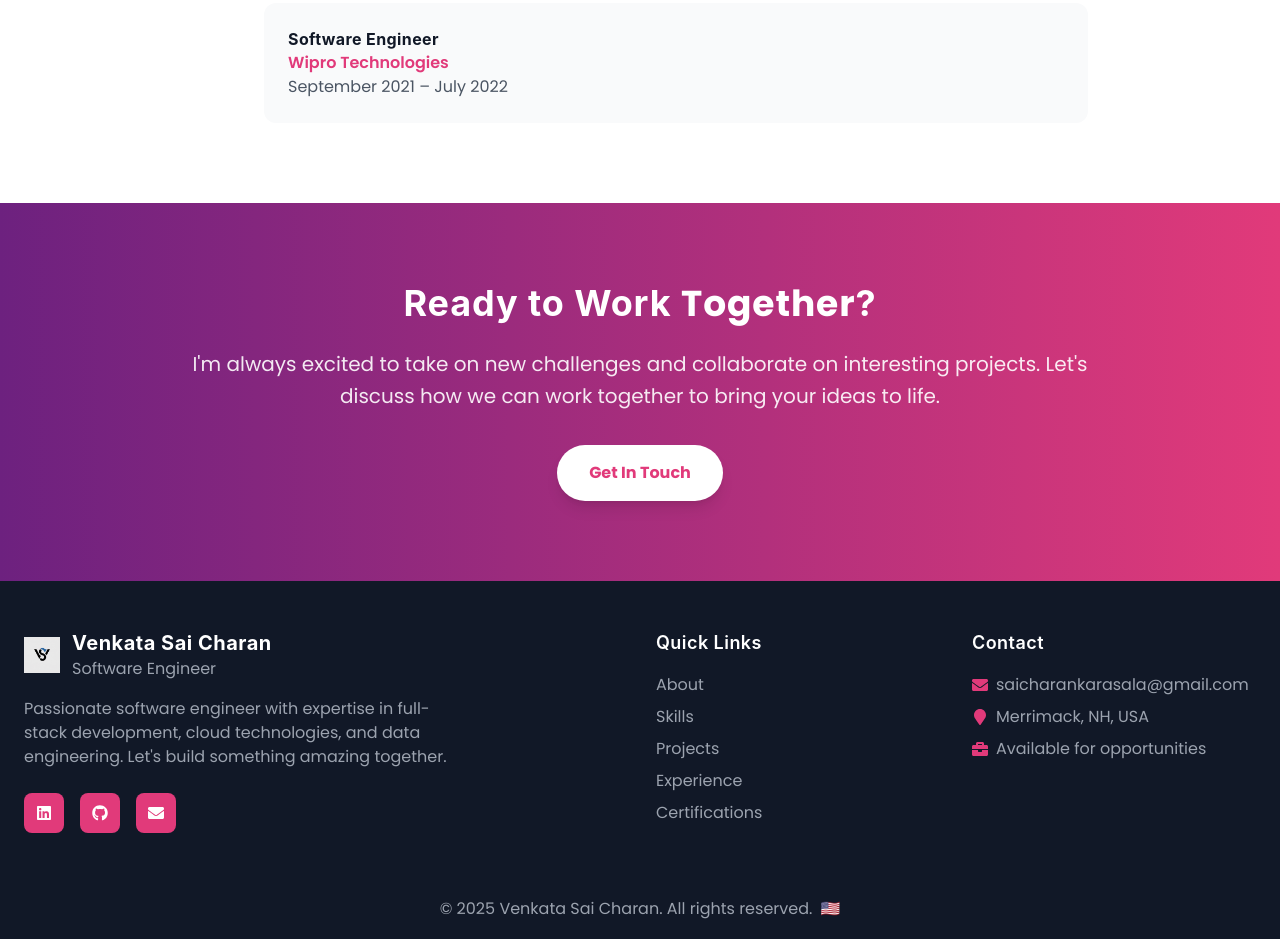
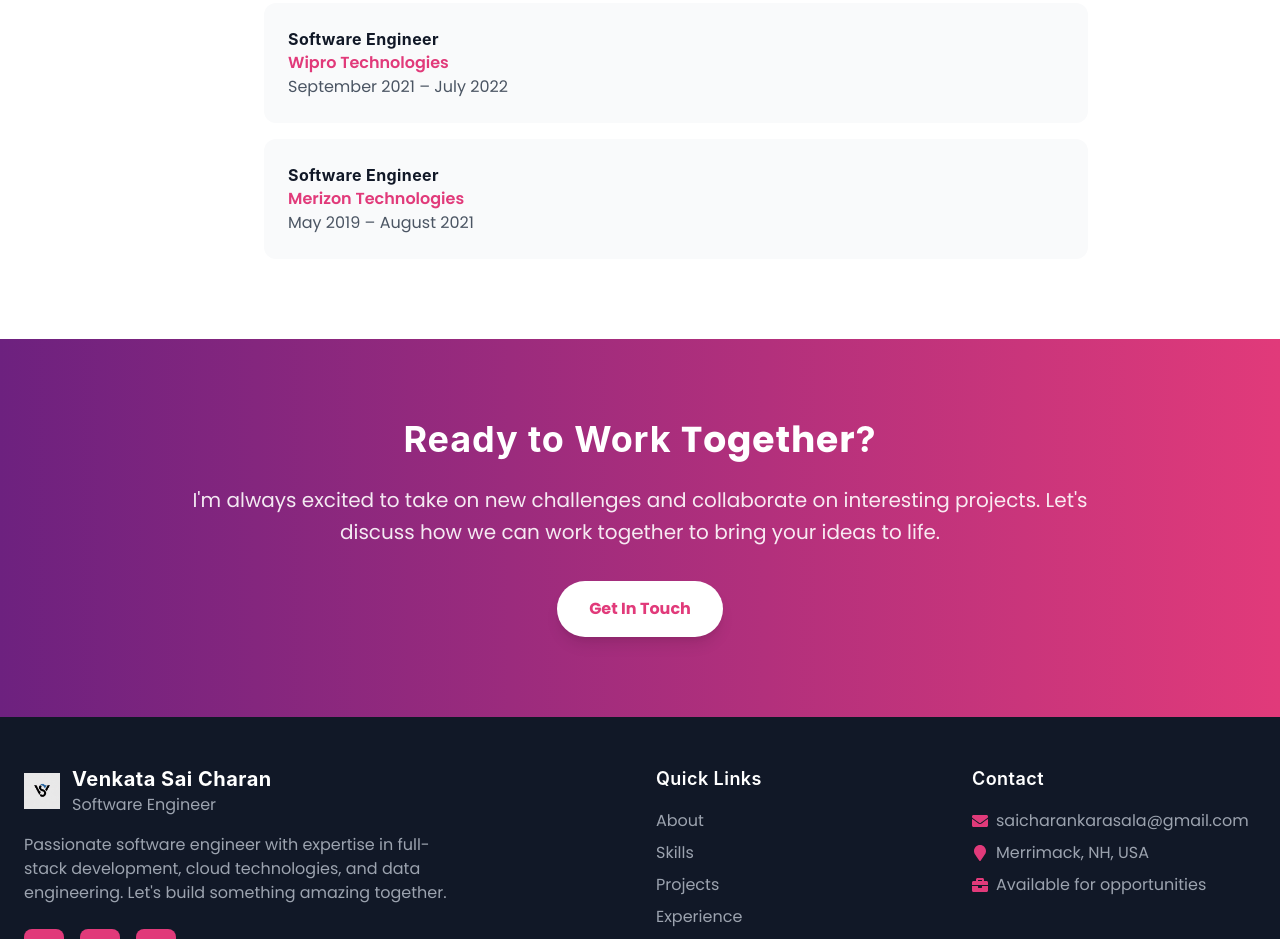
Before and after one commit to saicharankarasala/sai-charan-website, a React (Vite) app: page /about in a window 1280 px wide. Shown: the part 3120-4059 px from the top of the page. Built offline with nearby package versions, Linux system fonts and the light colour scheme.

Commit message:
Add comprehensive SEO improvements: favicon, meta tags, sitemap, and robots.txt for better Google indexing

```diff
--- a/index.html
+++ b/index.html
@@ -2,15 +2,42 @@
 <html lang="en">
   <head>
     <meta charset="UTF-8" />
-    <link rel="icon" type="image/svg+xml" href="/vite.svg" />
+
+    <!-- Favicon -->
+    <link rel="icon" type="image/svg+xml" href="/assets/images/name-logo-favicon.svg" />
+    <link rel="icon" type="image/png" href="/assets/images/name-logo-favicon.svg" />
+    <link rel="apple-touch-icon" href="/assets/images/name-logo-favicon.svg" />
+
     <meta name="viewport" content="width=device-width, initial-scale=1.0" />
-    <meta name="description" content="Venkata Sai Charan - Software Engineer Portfolio" />
-    <meta name="keywords" content="software engineer, full stack developer, web development, portfolio" />
+
+    <!-- SEO Meta Tags -->
+    <meta name="description" content="Venkata Sai Charan - Software Engineer Portfolio. Full-stack developer specializing in React, Node.js, and modern web technologies. View my projects, experience, and skills." />
+    <meta name="keywords" content="software engineer, full stack developer, web development, React, Node.js, JavaScript, portfolio, Venkata Sai Charan" />
     <meta name="author" content="Venkata Sai Charan" />
+    <meta name="robots" content="index, follow" />
+
+    <!-- Open Graph Meta Tags (for social media) -->
+    <meta property="og:title" content="Venkata Sai Charan - Software Engineer" />
+    <meta property="og:description" content="Software Engineer Portfolio - Full-stack developer with expertise in React, Node.js, and modern web technologies." />
+    <meta property="og:type" content="website" />
+    <meta property="og:url" content="https://www.venkatasaicharan.com" />
+    <meta property="og:image" content="https://www.venkatasaicharan.com/assets/images/name-logo-favicon.svg" />
+    <meta property="og:site_name" content="Venkata Sai Charan Portfolio" />
+
+    <!-- Twitter Card Meta Tags -->
+    <meta name="twitter:card" content="summary_large_image" />
+    <meta name="twitter:title" content="Venkata Sai Charan - Software Engineer" />
+    <meta name="twitter:description" content="Software Engineer Portfolio - Full-stack developer with expertise in React, Node.js, and modern web technologies." />
+    <meta name="twitter:image" content="https://www.venkatasaicharan.com/assets/images/name-logo-favicon.svg" />
+
+    <!-- Canonical URL -->
+    <link rel="canonical" href="https://www.venkatasaicharan.com" />
+
     <link rel="preconnect" href="https://fonts.googleapis.com">
     <link rel="preconnect" href="https://fonts.gstatic.com" crossorigin>
     <link href="https://fonts.googleapis.com/css2?family=Sora:wght@300;400;500;600;700&display=swap" rel="stylesheet">
     <title>Venkata Sai Charan - Software Engineer</title>
+
     <!-- Cache busting meta tags -->
     <meta http-equiv="Cache-Control" content="no-cache, no-store, must-revalidate">
     <meta http-equiv="Pragma" content="no-cache">
--- a/src/pages/About.jsx
+++ b/src/pages/About.jsx
@@ -260,6 +260,11 @@ const About = () => {
                     <p className="text-[#e13a7a] font-semibold">Wipro Technologies</p>
                     <p className="text-gray-600">September 2021 – July 2022</p>
                   </div>
+                  <div className="p-6 bg-gray-50 rounded-xl">
+                    <h4 className="font-bold text-gray-900">Software Engineer</h4>
+                    <p className="text-[#e13a7a] font-semibold">Merizon Technologies</p>
+                    <p className="text-gray-600">May 2019 – August 2021</p>
+                  </div>
                 </div>
               </div>
             </motion.div>
```
Also changed, not shown: public/robots.txt (added), 1 other file (tests, documents, lock files or other folders).
